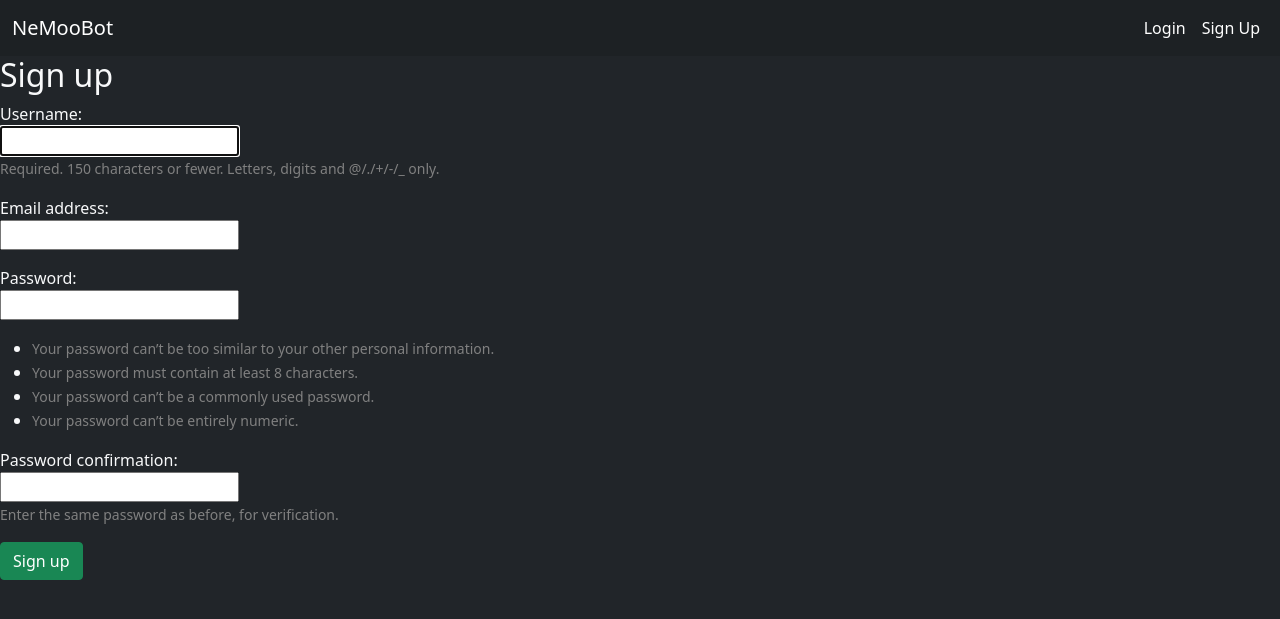
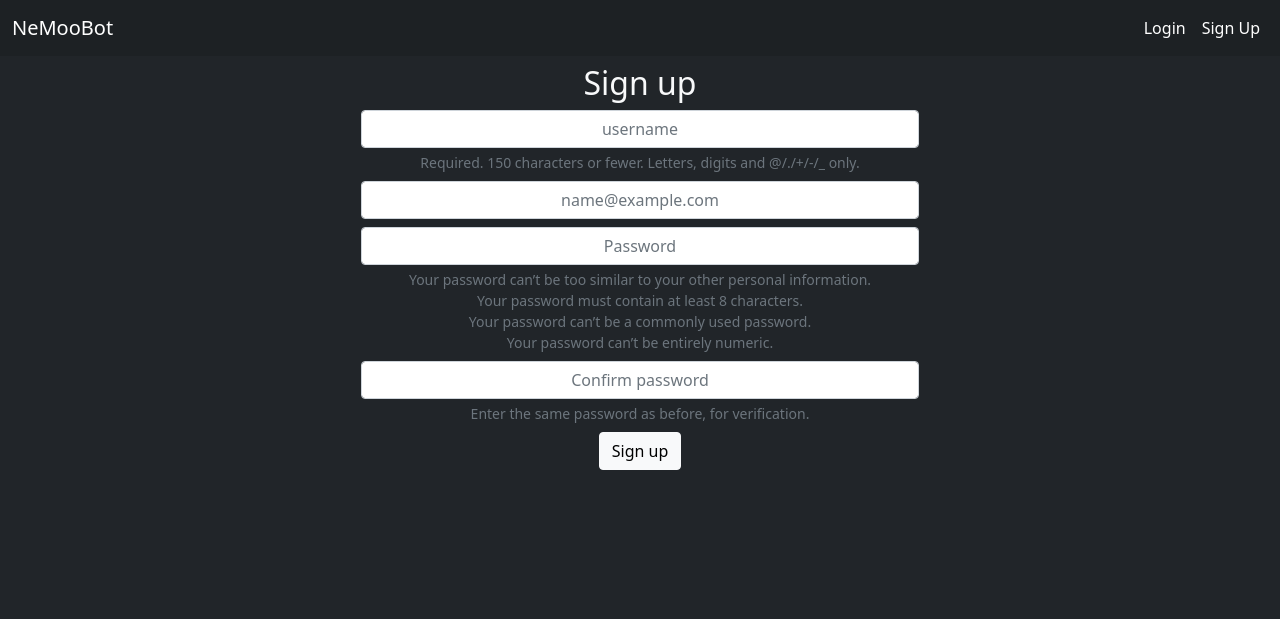
Before and after one commit to samuelfirst/nemoobot, a Django app: page /signup/ in a window 1280 px wide. Shown: the top 619 px of the page. Run offline with Django 3.2, Linux system fonts and the light colour scheme; parts of the project's set-up code (start-up, migrations or seed data) failed here and were passed over.

Commit message:
Edti templates

```diff
--- a/web/templates/index.html
+++ b/web/templates/index.html
@@ -1,13 +1,13 @@
 {% extends 'base.html' %}
 
 {% block content%}
-  <div class="container mt-5 text-center">
+  <div class="container mt-3 text-center">
   {% if user.username %}
     <h2>Welcome, {{ user.username }}!</h2>
     {% if user.token %}
       <h2>You connected to Twitch!</h2>
     {% else %}
-      <h2><a href="https://id.twitch.tv/oauth2/authorize?client_id=cj6u5ko0kn9bpdgajxrbz5ircahgff&redirect_uri=http://localhost:8000/connect_to_twitch&response_type=code&scope=user:edit+user:read:email+chat:edit+chat:read+channel:moderate&force_verify=true">Connect</a> to your Twitch.</h2>
+      <h2><a href="https://id.twitch.tv/oauth2/authorize?client_id=cj6u5ko0kn9bpdgajxrbz5ircahgff&redirect_uri=http://localhost:8000/connect_to_twitch&response_type=code&scope=user:edit+user:read:email+chat:edit+chat:read+channel:moderate&force_verify=true">Connect</a> to your Twitch to start using NeMooBot.</h2>
     {% endif %}
   {% else %}
     <h2>Welcome!<br>Please <a href="{% url 'login'%}">login</a> or <a href="{% url 'signup'%}">sign up</a>!</h2>
--- a/web/templates/login.html
+++ b/web/templates/login.html
@@ -25,11 +25,14 @@
           {% endif %}
         </p>
       {% endfor %}
-      <button type="submit" class="btn btn-success">Log in</button>
+      <button type="submit" class="btn btn-light">Log in</button>
       <p class="mt-2 px-2">
         New to NeMooBot?
         <a href="/signup">Sign up</a>
       </p>
+      <p class="mt-2 px-2">
+        <a href="/accounts/password_reset">Forgot your password?</a>
+      </p>
     </form>
   </div>
 {% endblock %}
--- a/web/templates/profile.html
+++ b/web/templates/profile.html
@@ -54,6 +54,7 @@
             </div>
         {% endfor %}
     {% endif %}
-    <button type="submit" class="btn btn-primary">Save</button>
+    <button type="button" onclick="location.href='{% url 'password_change' %}';" class="btn btn-light mt-1 mx-2">Change password</button>
+    <button type="submit" class="btn btn-light mt-1">Save</button>
 </form>
 {% endblock content %}
--- a/web/templates/signup.html
+++ b/web/templates/signup.html
@@ -1,24 +1,47 @@
 {% extends 'base.html' %}
 
 {% block content %}
+<div class="container text-center mt-2">
   <h2>Sign up</h2>
-  <form method="post">
+  <form method="POST">
     {% csrf_token %}
-    {% for field in form %}
-      <p>
-        {{ field.label_tag }}<br>
-        {{ field }}
-        {% if field.help_text %}
-          <br>
-          <small style="color: grey">{{ field.help_text }}</small>
-        {% endif %}
-        {% for error in field.errors %}
-          <div class="alert alert-danger" role="alert">
-            {{ error }}
-          </div>
-        {% endfor %}
-      </p>
-    {% endfor %}
-    <button type="submit" class="btn btn-success">Sign up</button>
+    <div class="col-12 mb-2">
+      <input type="text" name="username" class="form-control w-50 m-auto mt-1 text-center" id="{{form.username.id_for_label}}" required="" placeholder="username">
+      <div id="usernameHelpBlock" class="form-text mb-2">
+          {{ form.username.help_text }}
+      </div>
+    </div>
+    <div class="col-12 mb-2">
+      <input type="email" name="email" class="form-control w-50 m-auto mt-1 text-center" id="floatingInput" required="" placeholder="name@example.com">
+    </div>
+    <div class="col-12 mb-2">
+      {% if form.password1.errors %}
+        <div class="alert alert-danger" role="alert">
+          {{ form.password1.errors }}
+        </div>
+      {% endif %}
+      <input class="form-control w-50 m-auto mt-1 text-center" type="password" name="password1" autocomplete="new-password" required="" id="{{ form.password1.id_for_label }}" placeholder="Password">
+      <div id="password1HelpBlock" class="form-text mb-2 align-items-center">
+          Your password can’t be too similar to your other personal information.<br>
+          Your password must contain at least 8 characters.<br>
+          Your password can’t be a commonly used password.<br>
+          Your password can’t be entirely numeric.
+      </div>
+    </div>
+    <div class="col-12 mb-2">
+      {% if form.password1.errors %}
+        <div class="alert alert-danger" role="alert">
+          {{ form.password2.errors }}
+        </div>
+      {% endif %}
+      <input class="form-control w-50 m-auto mt-1 text-center" type="password" name="password2" autocomplete="new-password" required="" id="{{ form.password1.id_for_label }}" placeholder="Confirm password">
+      <div id="password2HelpBlock" class="form-text mb-2">
+          {{ form.password2.help_text }}
+      </div>
+    </div>
+    <div class="col-12 mb-2">
+      <button type="submit" class="btn btn-light mb-4">Sign up</button>
+    </div>
   </form>
+</div>
 {% endblock %}
```
